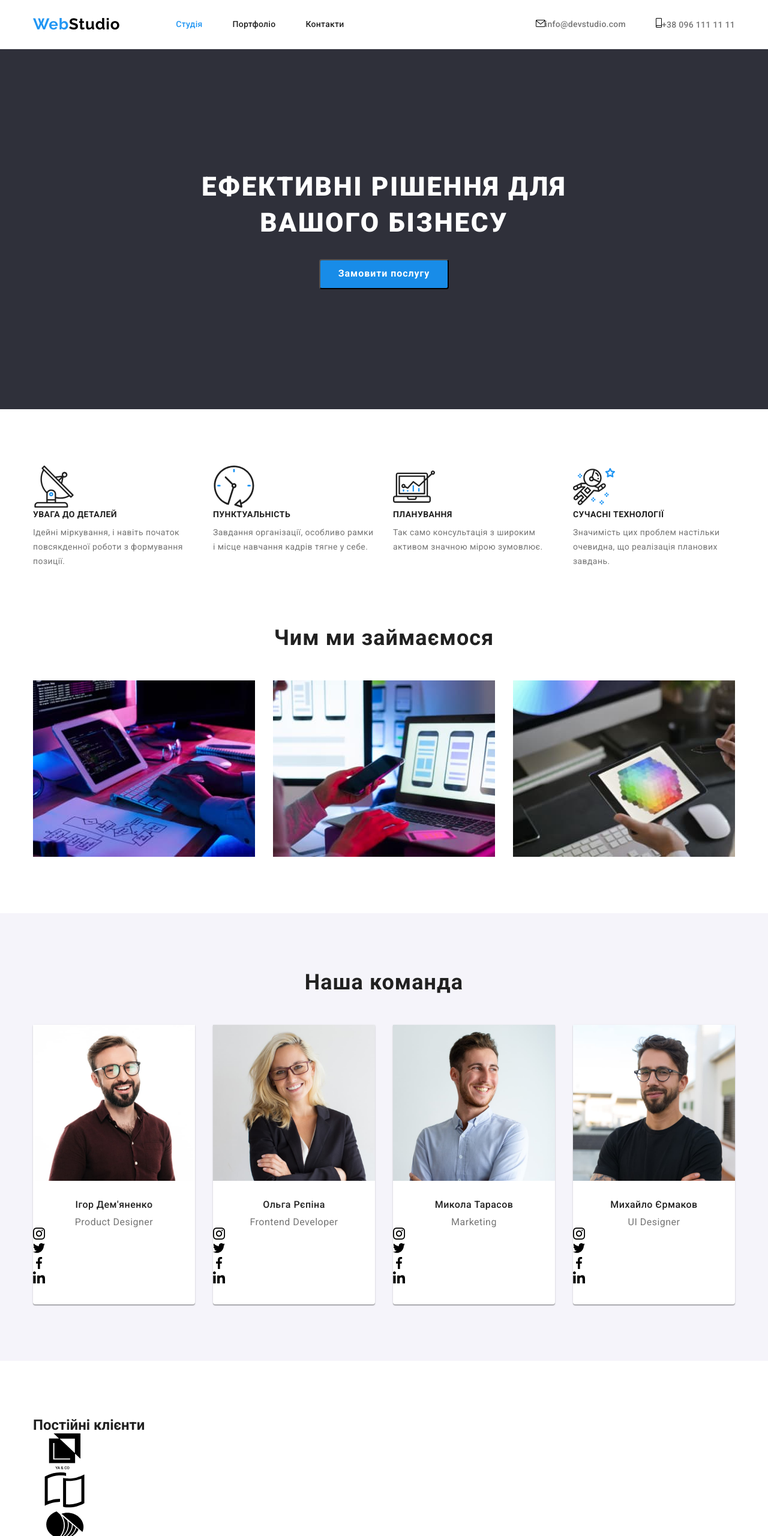
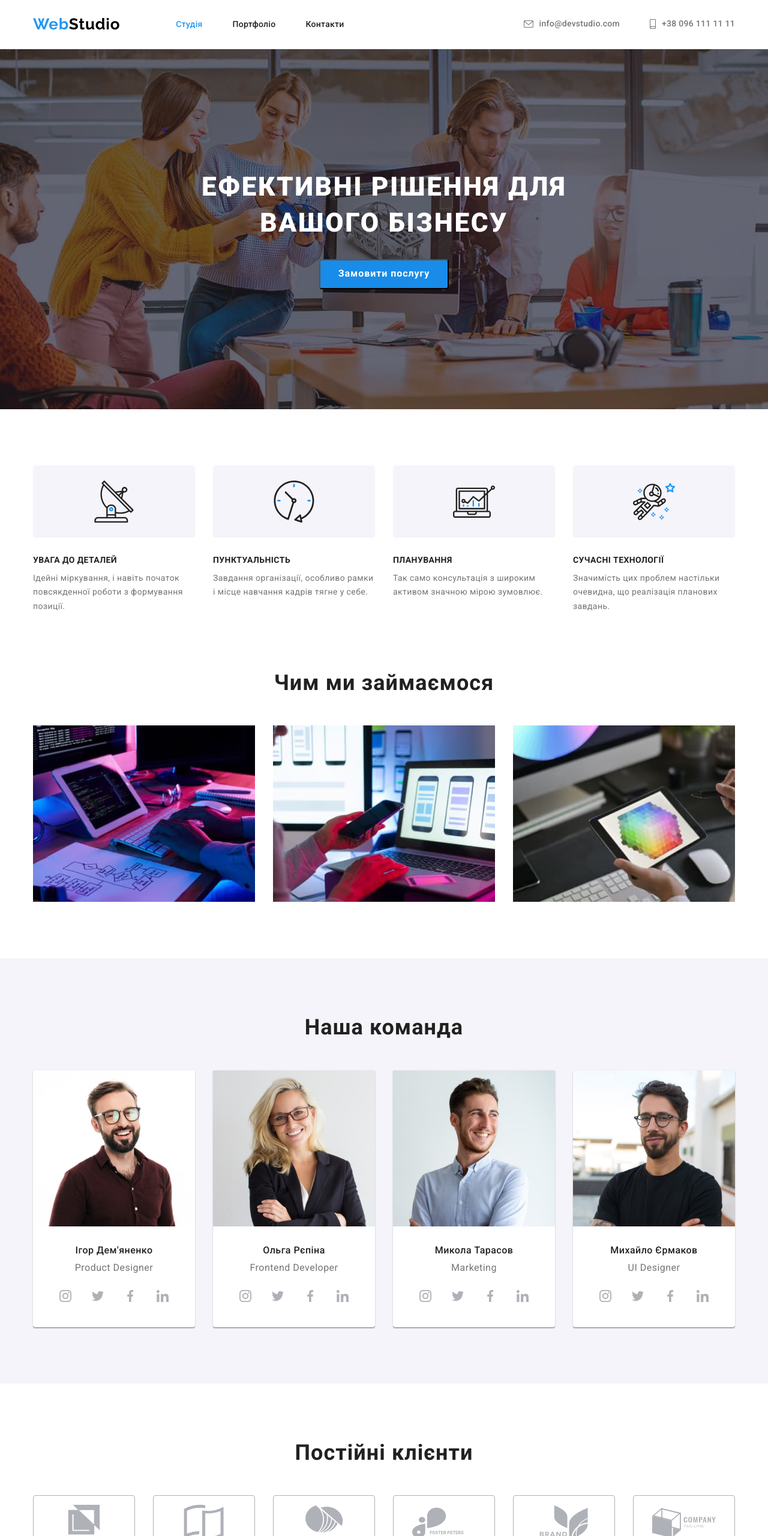
Before and after one commit to ValentynPakhniuk/goit-markup-hw-04, a plain HTML site: page index.html in a window 1280 px wide. Shown: the top 2560 px of the page at 60% size. Drawn offline with nearby package versions, Linux system fonts and the light colour scheme.

Commit message:
update styles

```diff
--- a/css/styles.css
+++ b/css/styles.css
@@ -54,7 +54,7 @@ img {
 /*-----------------------------------------ШАПКА САЙТА--------------------------------------------*/
 
 .header {
-    border-bottom: 1px solid #ececec ;
+    border-bottom: 1px solid #ececec;
     padding-top: 25px;
     padding-bottom: 25px;
 }
@@ -78,10 +78,11 @@ img {
 }
 
 .text-link {
-margin-right: 93px;
+    margin-right: 93px;
 }
 
-.text-link,.text-link-footer {
+.text-link,
+.text-link-footer {
     font-family: 'Raleway';
     font-weight: 700;
     font-size: 26px;
@@ -102,11 +103,15 @@ margin-right: 93px;
     list-style-type: none;
 }
 
-.navigation-link {
+.navigation-link,
+.contact-link {
     font-weight: 500;
     font-size: 14px;
     line-height: 1.14;
     letter-spacing: 0.02em;
+}
+
+.navigation-link {
     color: var(--title-text-color);
 }
 
@@ -121,17 +126,21 @@ margin-right: 93px;
 }
 
 .contact-link {
-    font-weight: 500;
-    font-size: 14px;
-    line-height: 1.14;
-    letter-spacing: 0.02em;
+    display: flex;
+    align-items: center;
+    gap: 10px;
     color: var(--primary-text-color);
+}
+
+.contact-logo {
+    fill: currentColor;
 }
 
 .contact-link:hover,
 .contact-link:focus {
     color: var(--accent-color);
 }
+
 /*-----------------------------------------ШАПКА КОНТЕНТУ---------------------------------------*/
 
 .section {
@@ -146,11 +155,13 @@ margin-right: 93px;
 .hero {
     padding-top: 200px;
     padding-bottom: 200px;
-}
-
-.hero {
     background-color: #2f303a;
+    background-image: linear-gradient(rgba(47, 48, 58, 0.4), rgba(47, 48, 58, 0.4)),
+        url(../images/hero.jpg);
     text-align: center;
+    background-repeat: no-repeat;
+    background-position: center;
+    background-size: 1600px;
 }
 
 .title-hero {
@@ -185,6 +196,7 @@ margin-right: 93px;
     color: var(--active-color);
     background-color: var(--accent-color);
 }
+
 /*-----------------------------------------НАШІ ОСОБЛИВОСТІ--------------------------------------*/
 
 .visually-hidden {
@@ -202,12 +214,23 @@ margin-right: 93px;
 
 .feature-list {
     display: flex;
-    margin-right: calc( -1 * var(--indent-number));
+    flex-wrap: wrap;
+    justify-content: center;
+    gap: var(--indent-number);
 }
 
 .text-list {
-    margin-right: var(--indent-number);
     flex-basis: calc(100% / 4 - var(--indent-number));
+}
+
+.container-logo {
+    width: 270px;
+    height: 120px;
+    background: #f5f4fa;
+    border-radius: 4px;
+    display: flex;
+    align-items: center;
+    justify-content: center;
 }
 
 .title-text {
@@ -216,13 +239,15 @@ margin-right: 93px;
     letter-spacing: 0.03em;
     text-transform: uppercase;
     color: var(--title-text-color);
+    margin-top: var(--indent-number);
 }
 
 .paragraph {
     margin-top: 10px;
 }
 
-.paragraph,.paragraph-address,
+.paragraph,
+.paragraph-address,
 .contact-link-address {
     font-family: 'Roboto';
     font-style: normal;
@@ -235,9 +260,11 @@ margin-right: 93px;
 .paragraph-address {
     color: var(--active-color);
 }
+
 /*-----------------------------------------ЧИМ МИ ЗАЙМАЄМОСЬ----------------------------------------*/
 
-.title-development,.title-team {
+.title-development,
+.title-team {
     font-size: 36px;
     line-height: 1.17;
     text-align: center;
@@ -247,32 +274,42 @@ margin-right: 93px;
 
 .list-development {
     display: flex;
-    margin-right: calc(-1 * var(--indent-number));
+    justify-content: center;
+    gap: var(--indent-number);
     margin-top: 50px;
 }
 
+.label {
+    width: 370px;
+}
+
 .text-list-development {
-    margin-right: var(--indent-number);
     flex-basis: calc(100% / 3 - var(--indent-number));
 }
 
 /*-----------------------------------------НАША КОМАНДА----------------------------------------------*/
+
 .team {
     background-color: #f5f4fa;
 }
 
 .list-team {
     display: flex;
-    margin-right: calc(-1 * var(--indent-number));
+    flex-wrap: wrap;
+    justify-content: center;
+    gap: var(--indent-number);
     margin-top: 50px;
 }
 
+.card-team {
+    width: 270px;
+}
+
 .text-list-team {
-    margin-right: var(--indent-number);
     flex-basis: calc(100% / 4 - var(--indent-number));
     background: var(--active-color);
-    background: var(--active-color);
-    box-shadow: 0px 1px 3px rgba(0, 0, 0, 0.12), 0px 1px 1px rgba(0, 0, 0, 0.14), 0px 2px 1px rgba(0, 0, 0, 0.2);
+    box-shadow: 0px 1px 3px rgba(0, 0, 0, 0.12), 0px 1px 1px rgba(0, 0, 0, 0.14),
+        0px 2px 1px rgba(0, 0, 0, 0.2);
     border-radius: 0px 0px 4px 4px;
 }
 
@@ -298,7 +335,77 @@ margin-right: 93px;
     color: var(--primary-text-color);
     margin-top: 10px;
 }
+
+.team-social {
+    display: flex;
+    margin-top: 16px;
+    gap: 10px;
+    justify-content: center;
+}
+
+.social-link-team,
+.social-link {
+    width: 44px;
+    height: 44px;
+    border-radius: 50%;
+    display: flex;
+    align-items: center;
+    justify-content: center;
+}
+
+.social-link-team {
+    background: var(--active-color);
+    fill: #afb1b8;
+}
+
+.social-link-team:hover,
+.social-link-team:focus {
+    background-color: var(--accent-color);
+    fill: var(--active-color);
+}
+
+/*==================================ПОСТІЙНІ КЛІЄНТІ====================================*/
+
+.title-company {
+    font-weight: 700;
+    font-size: 36px;
+    line-height: 1.17;
+    text-align: center;
+    letter-spacing: 0.03em;
+    color: #212121;
+}
+
+.company-list {
+    margin-top: 50px;
+    display: flex;
+    flex-wrap: wrap;
+    justify-content: center;
+    gap: var(--indent-number);
+}
+
+.company-text {
+    flex-basis: calc(100% / 6 - var(--indent-number));
+}
+
+.company-link {
+    display: flex;
+    align-items: center;
+    justify-content: center;
+    width: 170px;
+    height: 92px;
+    border: 1px solid #afb1b8;
+    border-radius: 4px;
+    fill: #afb1b8;
+}
+
+.company-link:hover,
+.company-link:focus {
+    border-color: var(--accent-color);
+    fill: var(--accent-color);
+}
+
 /*-----------------------------------------ФІЛЬТРИ ПРОЕКТІВ-------------------------------------------*/
+
 .list-filter {
     display: flex;
     justify-content: center;
@@ -308,14 +415,11 @@ margin-right: 93px;
 .list-project {
     display: flex;
     flex-wrap: wrap;
-    margin-bottom: calc(-1 * var(--indent-number));
-    margin-right: calc(-1 * var(--indent-number));
+    gap: var(--indent-number);
     margin-top: 50px;
 }
 
 .text-list-project {
-    margin-right: var(--indent-number);
-    margin-bottom: var(--indent-number);
     flex-basis: calc(100% / 3 - var(--indent-number));
 }
 
@@ -328,7 +432,7 @@ margin-right: 93px;
     text-align: center;
     letter-spacing: 0.03em;
     color: var(--title-text-color);
-    padding:  6px 22px;
+    padding: 6px 22px;
     border-radius: 4px;
     border: 0;
 }
@@ -337,6 +441,18 @@ margin-right: 93px;
 .button-filter:focus {
     color: var(--active-color);
     background-color: var(--accent-color);
+    box-shadow: 0px 3px 1px rgba(0, 0, 0, 0.1), 0px 1px 2px rgba(0, 0, 0, 0.08),
+        0px 2px 2px rgba(0, 0, 0, 0.12);
+}
+
+.card {
+    width: 370px;
+}
+
+.card:hover,
+.card:focus {
+    box-shadow: 0px 1px 1px rgba(0, 0, 0, 0.12), 0px 4px 4px rgba(0, 0, 0, 0.06),
+        1px 4px 6px rgba(0, 0, 0, 0.16);
 }
 
 .card-content {
@@ -359,11 +475,23 @@ margin-right: 93px;
     color: var(--primary-text-color);
     margin-top: 4px;
 }
+
 /*-----------------------------------------ПІДВАЛ------------------------------------------------*/
+
 .footer {
     background: #2f303a;
     padding-top: 60px;
     padding-bottom: 60px;
+}
+
+.footer > .container {
+    display: flex;
+    gap: 70px;
+    align-items: baseline;
+}
+
+.footer-container {
+    min-width: 231px;
 }
 
 .address {
@@ -378,7 +506,7 @@ margin-right: 93px;
     margin-top: 9px;
 }
 
-.text-contact:not(:first-child){
+.text-contact:not(:first-child) {
     margin-top: 9px;
 }
 
@@ -390,3 +518,33 @@ margin-right: 93px;
 .contact-link-address:focus {
     color: var(--accent-color);
 }
+
+.social {
+    min-width: 206px;
+    height: 80px;
+}
+
+.list-social {
+    display: flex;
+    margin-top: 20px;
+    justify-content: center;
+    gap: 10px;
+}
+
+.paragraph-social {
+    font-weight: 700;
+    font-size: 14px;
+    line-height: 1.14;
+    letter-spacing: 0.03em;
+    text-transform: uppercase;
+    color: var(--active-color);
+}
+
+.social-link {
+    background: rgba(255, 255, 255, 0.1);
+}
+
+.social-link:hover,
+.social-link:focus {
+    background-color: var(--accent-color);
+}
```
